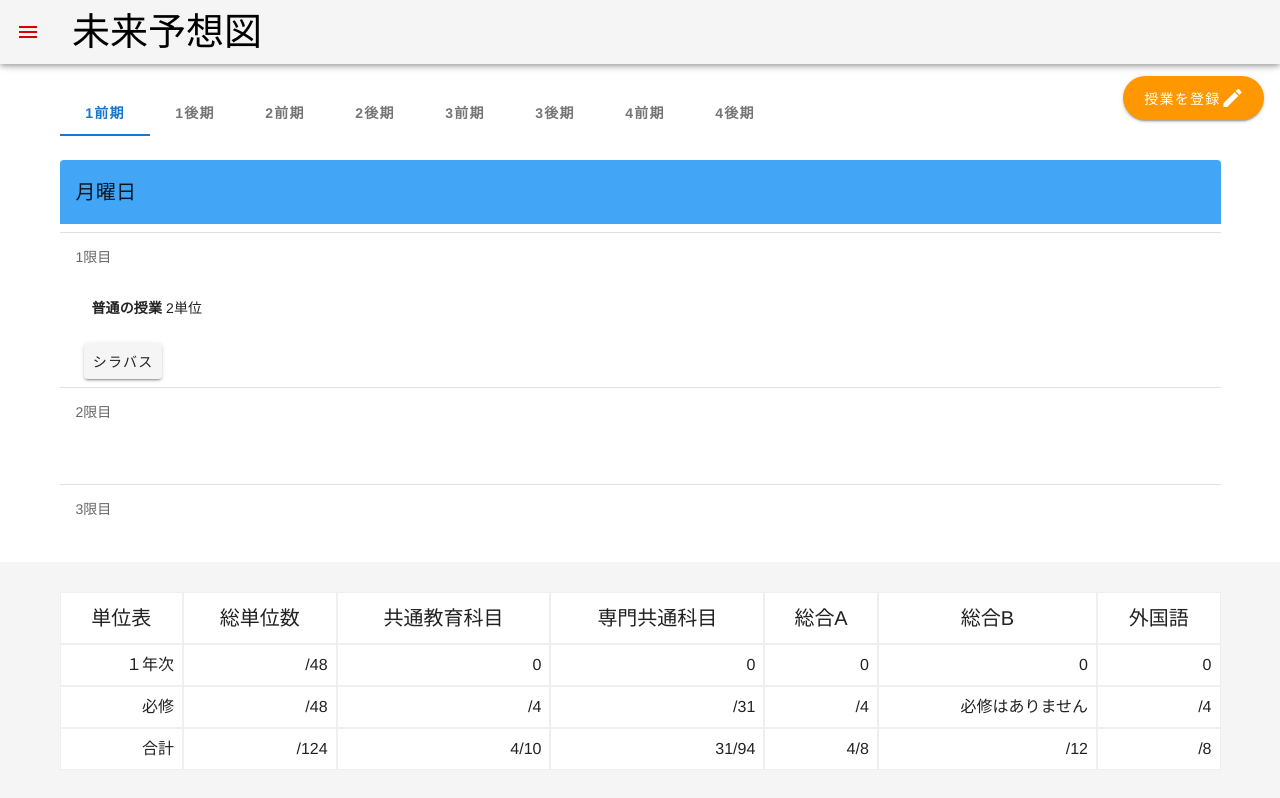
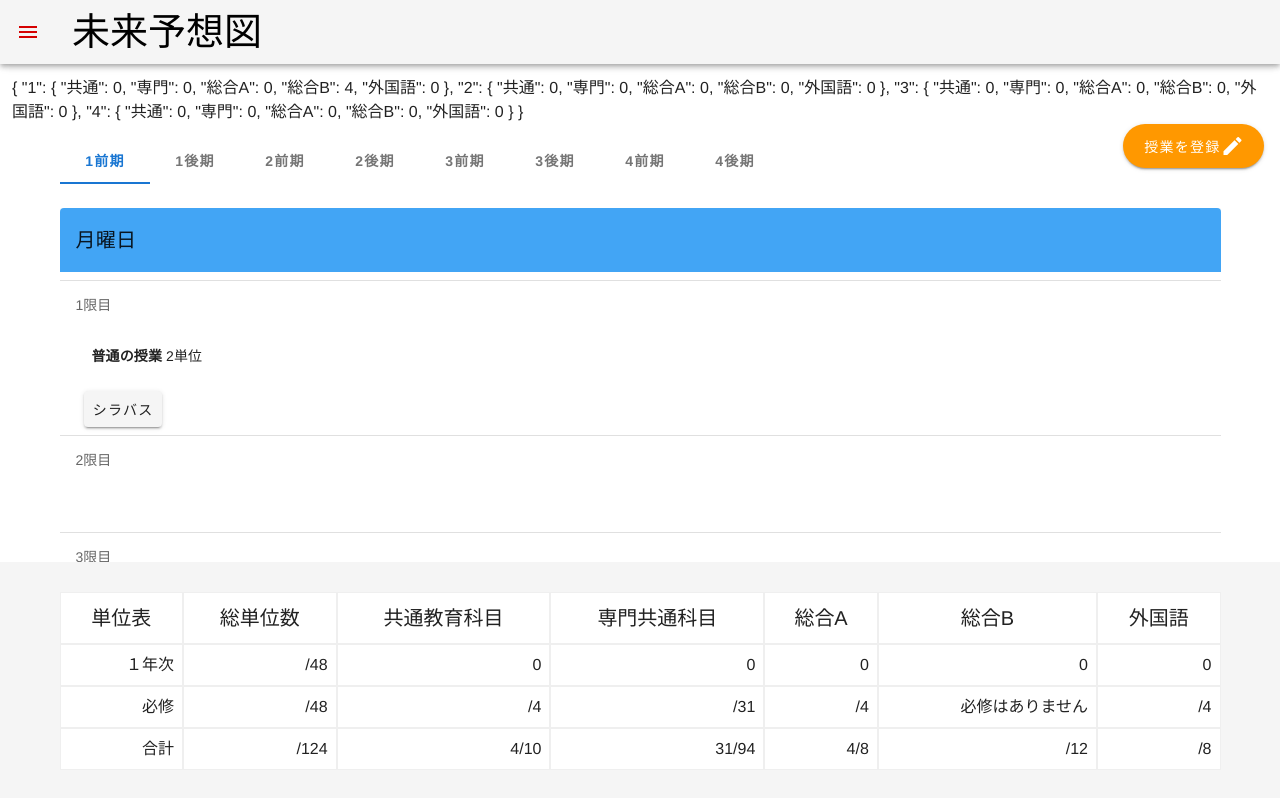
Before and after one commit to SystemEngineeringTeam/koukaten2019_front_vuetify, a Vue app: page /ClassSchedule in a window 1280 px wide. Shown: the top 798 px of the page. Built offline with nearby package versions, Linux system fonts and the light colour scheme.

Commit message:
単位計算機能を作った

```diff
--- a/src/pages/ClassSchedule.vue
+++ b/src/pages/ClassSchedule.vue
@@ -1,10 +1,7 @@
 <template>
 
   <div class="wrapper">
-    <!--<v-switch-->
-    <!--v-model="is_edit"-->
-    <!--label="授業登録モード"-->
-    <!--&gt;</v-switch>-->
+    {{$store.state.unit_list}}
     <v-container>
       <v-row>
         <v-col cols="12">
@@ -120,7 +117,9 @@
             // });
             // this.get_editor(this.user);
         },
-        computed: {},
+        beforeUpdate() {
+          this.$store.commit('unit_calculate');
+        },
         methods: {
             table() {
                 return this.$store.state.registered_lectures;
```
